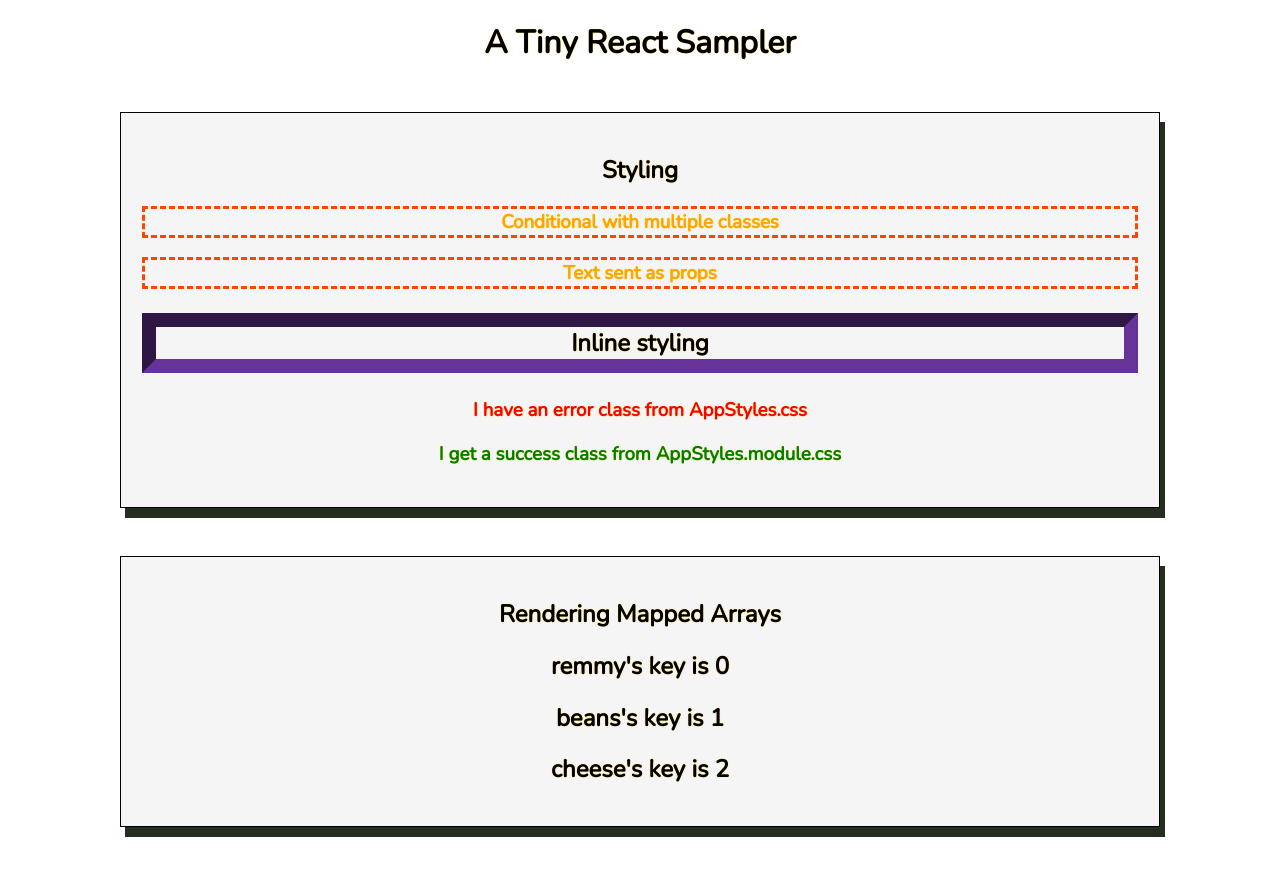
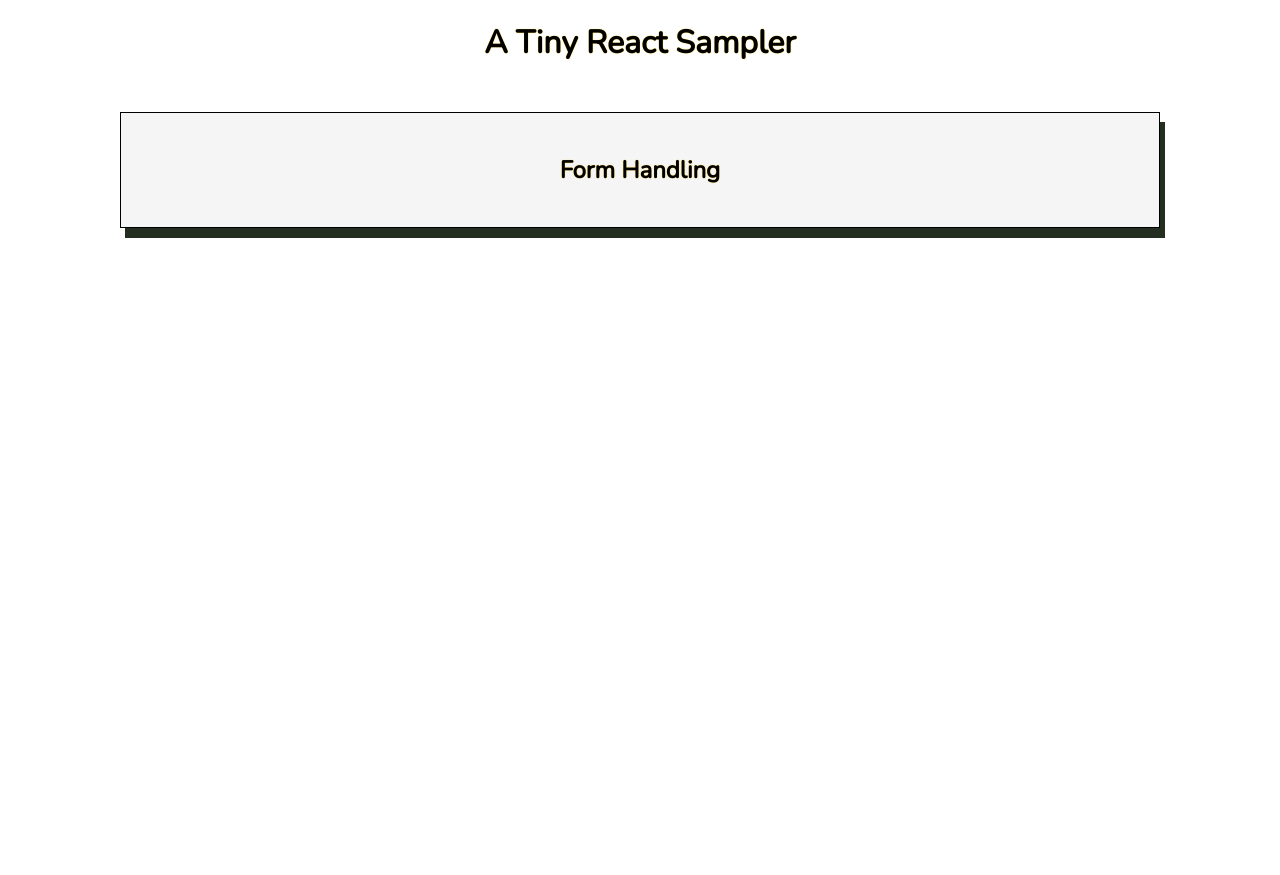
Before and after one commit to VickiLanger/Tiny-React-Sampler, a React (Create React App) app: page / in a window 1280 px wide. After the commit the page ends 800 px from the top, so only its background shows below. Built offline with nearby package versions, Linux system fonts and the light colour scheme.

Commit message:
init form section

```diff
--- a/src/App.js
+++ b/src/App.js
@@ -9,8 +9,8 @@ import "./styles.css";
 // import EventBind from "./components/EventBind";
 // import ParentComponent from "./components/ParentComponent";
 // import UserGreeting from "./components/UserGreeting";
-import NameList from "./components/NameList";
-import Stylesheet from "./components/Stylesheet";
+// import NameList from "./components/NameList";
+// import Stylesheet from "./components/Stylesheet";
 import Inline from "./components/Inline";
 import "./AppStyles.css";
 import styles from "./AppStyles.module.css";
@@ -21,13 +21,7 @@ class App extends Component {
       <div className="App">
         <h1>A Tiny React Sampler</h1>
         <div id="outerSection">
-          <h2>Styling</h2>
-          <Stylesheet primary={true} text="Text sent as props" />
-          <Inline />
-          <h3 className="error">I have an error class from AppStyles.css</h3>
-          <h3 className={styles.success}>
-            I get a success class from AppStyles.module.css
-          </h3>
+          <h2>Form Handling</h2>
         </div>
         {/* <div id="outerSection">
           <h2>Functional Components</h2>
@@ -70,11 +64,20 @@ class App extends Component {
         <div id="outerSection">
           <h2>Conditionals</h2>
           <UserGreeting />
-        </div> */}
+        </div>
         <div id="outerSection">
           <h2>Rendering Mapped Arrays</h2>
           <NameList />
         </div>
+        <div id="outerSection">
+          <h2>Styling</h2>
+          <Stylesheet primary={true} text="Text sent as props" />
+          <Inline />
+          <h3 className="error">I have an error class from AppStyles.css</h3>
+          <h3 className={styles.success}>
+            I get a success class from AppStyles.module.css
+          </h3>
+        </div> */}
       </div>
     );
   }
```
